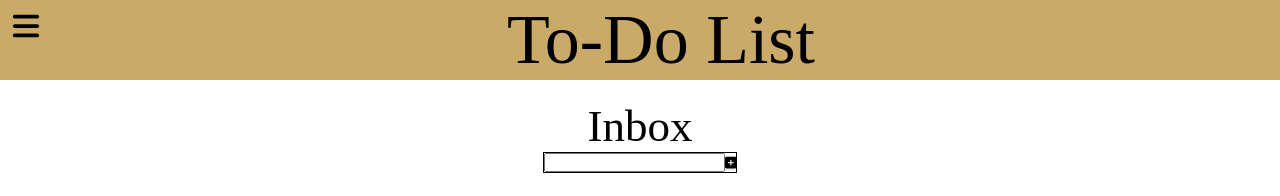
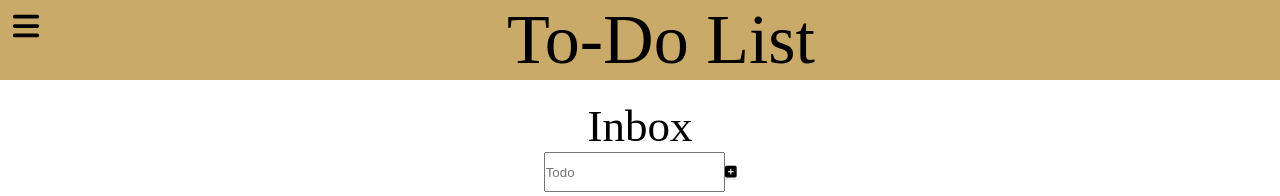
Before and after one commit to Lulay27/Todo-List, a website built with webpack: page src/template.html in a window 1280 px wide. Both pictures are taken after a click on the button 730 px from the left and 163 px from the top of the page. Built offline with nearby package versions, Linux system fonts and the light colour scheme.

Commit message:
added styling for the task-containers which include todo-container and plus-btn-container and the appended todos

```diff
--- a/src/DOM.js
+++ b/src/DOM.js
@@ -43,7 +43,7 @@ const DOM = (() => {
 
     // fix this b/c changed UI to input title first and add other data l8r
     function addTitle(e) {
-        const title = document.querySelector('#title-input').value;
+        const title = document.querySelector('#todo-input').value;
         // const dueDate = document.querySelector('#due-txt').value;
         // const prio = document.querySelector('#prio-txt').value;
         // const note = document.querySelector('#note-txt').value;
--- a/src/styles/style.css
+++ b/src/styles/style.css
@@ -3,6 +3,7 @@
     margin: 0;
     padding: 0;
     text-decoration: none;
+    list-style: none;
 }
 
 .header {
@@ -76,14 +77,32 @@ button {
 
 .main-title {
     font-size: 45px;
+}
+
+.task-container {
+
+    display: flex;
+    flex-direction: column;
+    height: auto;
+    /* border: black solid 1px; */
+}
+
+#todo-input {
+    height: 40px;
+}
+
+.todo-container {
+    height: 40px;
+    width: 400px;
 
 }
 
 .form-container {
     display: flex;
-    justify-content: center;
     align-items: center;
-    border: black solid 1px;
+    /* flex-direction: column; */
+    /* border: black solid 1px; */
+    /* flex-direction: column-reverse; */
 }
 
 input[type=text] {
--- a/src/template.html
+++ b/src/template.html
@@ -35,25 +35,23 @@
 
         <div class="main-title">Inbox</div>
 
-        <!-- <button class="add-todo-btn">Add Todo</button> -->
+        <div class="task-container">
+            <!-- <div class="todo-container">
+                todos appended here
+            </div> -->
 
             <div class="form-container">
-            <label for="title-input"></label>
-            <input type="text" id="title-input">
+
+                    <label for="todo-input"></label>
+                    <input type="text" id="todo-input" placeholder="Todo">
+
                     <div class="plus-btn-container">
                         <button class="plus-btn">
                             <i id="plus-icon" class="fa fa-square-plus"></i>
                         </button>
                     </div>
 
-            <!-- <input type="text" id="title-txt"> <br>
-            <label for="due-txt">Due date</label>
-            <input type="text" id="due-txt"> <br>
-            <label for="prio-txt">Priority</label>
-            <input type="text" id="prio-txt"> <br>
-            <label for="note-txt">Note</label>
-            <input type="text" id="note-txt"> <br>
-            <button class="submit-btn">Submit</button> -->
+            </div>
         </div>
 
     </div>
--- a/src/todo.js
+++ b/src/todo.js
@@ -1,42 +1,21 @@
 import DOM from './DOM.js'
-
 
 // iterate through array containing todos, located in DOM.js
 //testing create div with innerhtml containing array titles i..
 let titlediv;
 function render() {
     for (let i = 0; i < DOM.myArr.length; i++) {
-        const main = document.querySelector('.main');
-        titlediv = document.createElement('div');
+        titlediv = document.createElement('li');
         titlediv.innerHTML = DOM.myArr[i].title;
-
     }
-
-    document.querySelector('.main').appendChild(titlediv);
-    //test to see if this imports ok it works
-
-    // const main = document.querySelector('.main');
-    // const test = document.createElement('div');
-    // test.innerHTML = "hey Eric :)";
-    // main.appendChild(test);
-
+    document.querySelector('.task-container').appendChild(titlediv);
 }
-
-
-
-
-
-
 // todo constructor factory
 // const todo = (title,note,due,prio) => {
-
 //     const getTitle = () => title;
 //     const getNote = () => note;
 //     const getDue = () => due;
 //     const getPrio = () => prio;
-
-
-
 //     return {getTitle,getNote,getDue,getPrio}
 // };
 
@@ -46,12 +25,7 @@ function Todo(title,note,due,prio) {
     this.note = note;
     this.due = due;
     this.prio = prio;
-
 }
-
-
-
-
 
 export default Todo;
 export {render};
```
Lines whose indentation alone changed are shown as unchanged.
